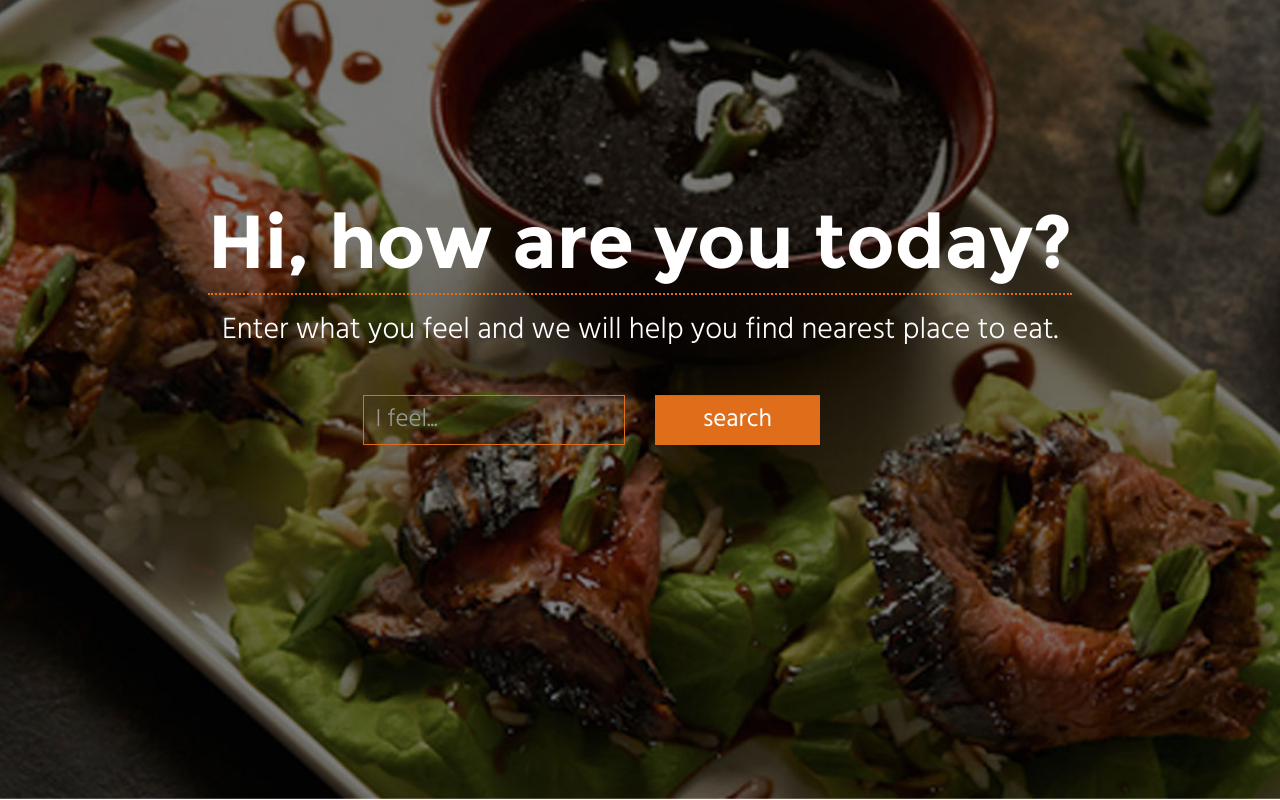
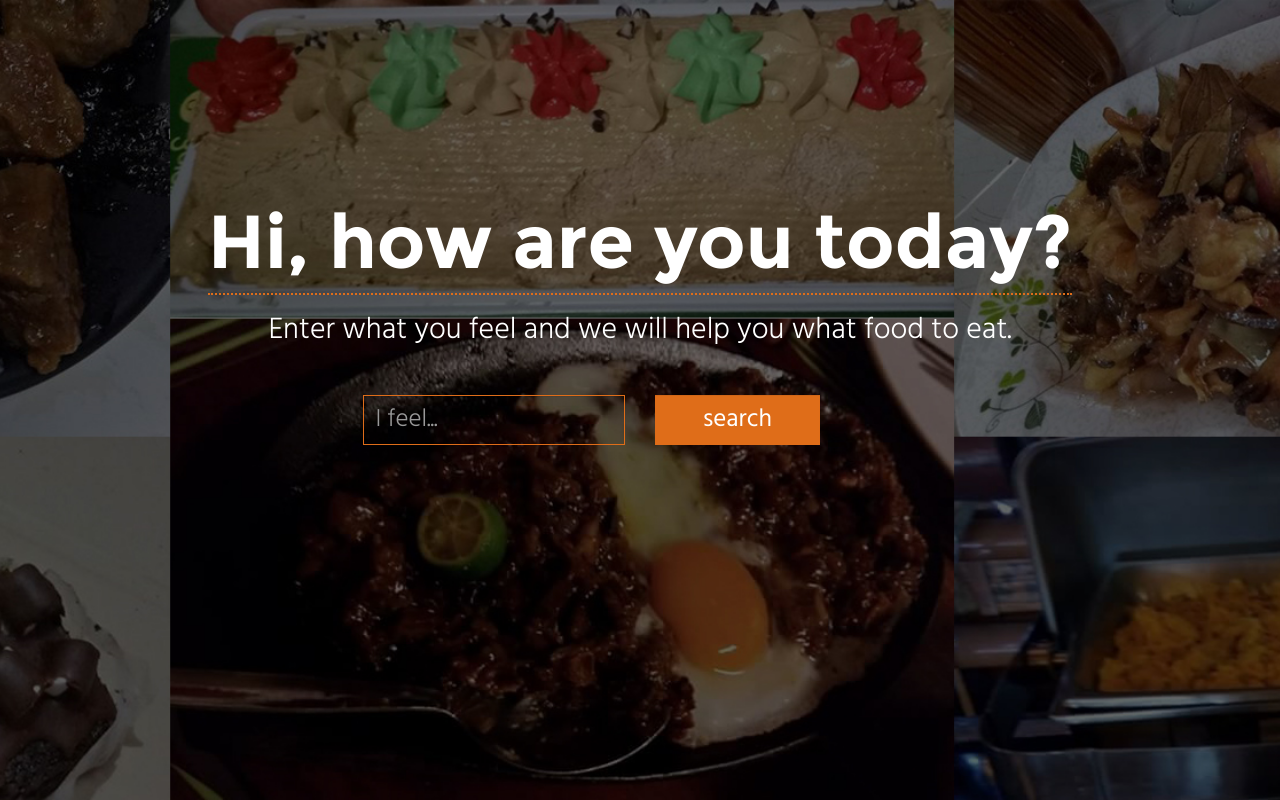
Before and after one commit to janjantandayag/thesis, a PHP site: page / in a window 1280 px wide. Run offline with PHP 8.4, Linux system fonts and the light colour scheme; some libraries are stand-ins or nearby versions.

Commit message:
Modified banner-bg

```diff
--- a/user/index.php
+++ b/user/index.php
@@ -11,7 +11,7 @@
 		<div class="container">
 			<div class="row">
 				<h1>Hi, how are you today?</h1>
-				<p>Enter what you feel and we will help you find nearest place to eat.</p>
+				<p>Enter what you feel and we will help you what food to eat.</p>
 			</div>
 			<form action="result.php" method="GET">
 				<div class="row">
```
Also changed, not shown: user/img/banner.jpg.
